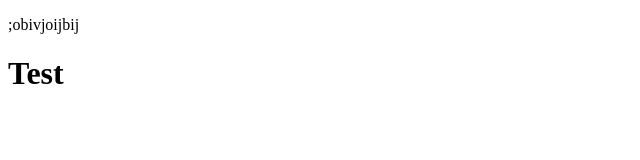
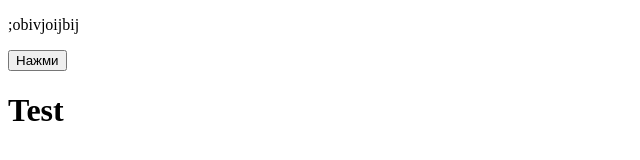
Before and after one commit to butuzz74/test-git2, a plain HTML site: page index.html in a window 1280 px wide. Shown: the whole page, without its empty margins (0-640 px from the left). Drawn offline with Linux system fonts and the light colour scheme.

Commit message:
new branch

```diff
--- a/index.html
+++ b/index.html
@@ -9,6 +9,7 @@
 </head>
 <body>
     <p>;obivjoijbij</p>
+    <button>Нажми</button>
     <h1>Test</h1>
 </body>
 </html>
--- a/index.js
+++ b/index.js
@@ -1,5 +1,3 @@
 console.log('+++++')
 
-console.log(1111111111)
-
-console.log('ppppp')
+console.log('Новая ветка')
```
